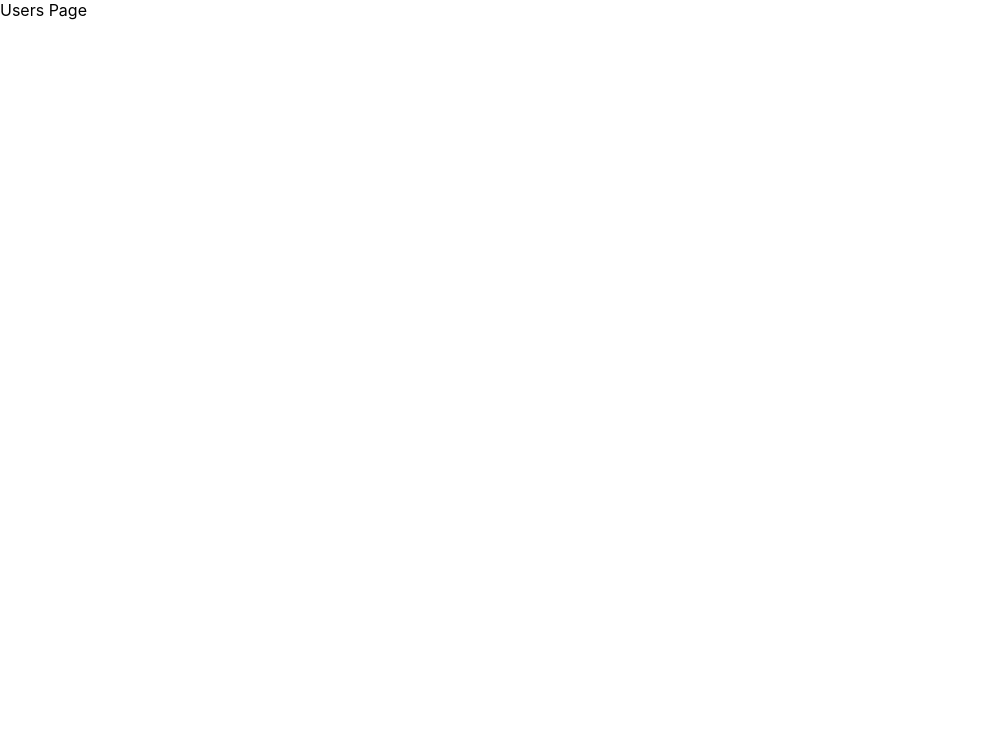
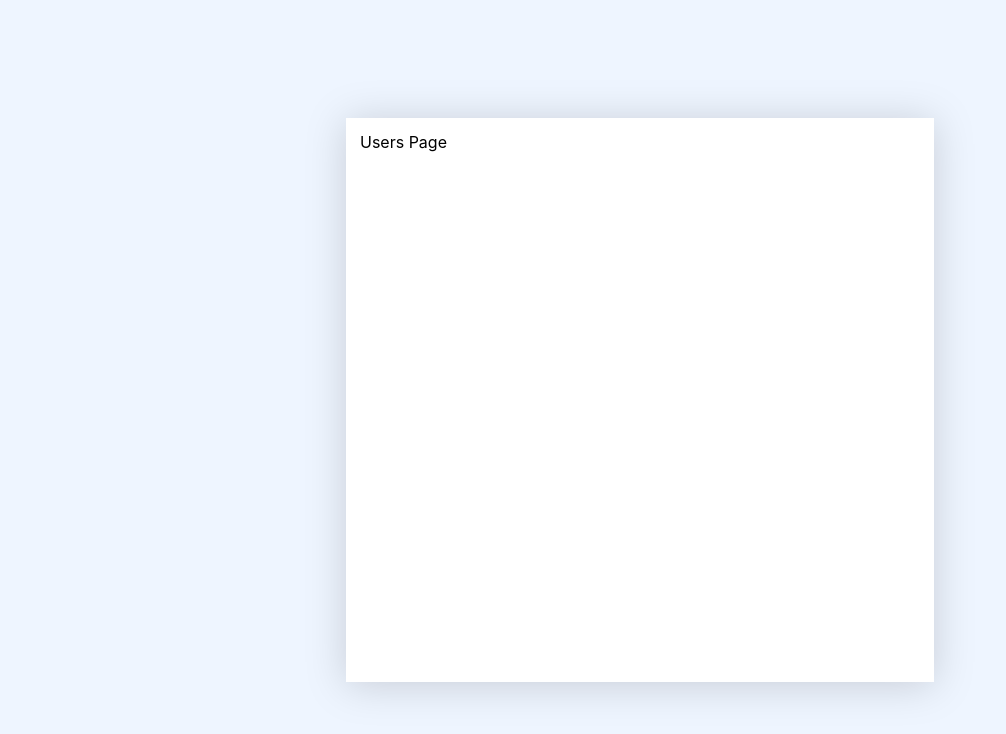
Before and after one commit to cedw032/chat-test, a React (Create React App) app: page /users in a window 1280 px wide. Shown: the top 734 px of the page, without its empty margins (0-1006 px from the left). Built offline with nearby package versions, Linux system fonts and the light colour scheme; the HTML template or start-up script is replaced by a standard one.

Commit message:
add centered content layout

```diff
--- /dev/null
+++ b/src/config/palette.ts
@@ -0,0 +1,7 @@
+const palette = {
+  bodyBackground: '#EEF5FF',
+  contentBackground: '#FFFFFF',
+  shadowColor: '#00000029',
+} as const
+
+export default palette
--- /dev/null
+++ b/src/layout/CenteredContent.tsx
@@ -0,0 +1,33 @@
+import palette from '../config/palette'
+
+type CenteredContentProps = {
+  children: JSX.Element
+}
+
+const backgroundStyle = {
+  position: 'fixed',
+  top: 0,
+  left: 0,
+  height: '100%',
+  width: '100%',
+  backgroundColor: palette.bodyBackground,
+  display: 'flex',
+  justifyContent: 'center',
+  alignItems: 'center',
+} as const
+
+const contentStyle = {
+  backgroundColor: palette.contentBackground,
+  width: 560,
+  height: 536,
+  filter: `drop-shadow(0px 3px 20px ${palette.shadowColor}`,
+  padding: 14,
+} as const
+
+export default function CenteredContent({ children }: CenteredContentProps) {
+  return (
+    <div style={backgroundStyle}>
+      <div style={contentStyle}>{children}</div>
+    </div>
+  )
+}
--- a/src/pages/ChatPage.tsx
+++ b/src/pages/ChatPage.tsx
@@ -1,3 +1,9 @@
+import CenteredContent from '../layout/CenteredContent'
+
 export default function ChatPage() {
-    return <>Chat Page</>
+  return (
+    <CenteredContent>
+      <>Chat Page</>
+    </CenteredContent>
+  )
 }
--- a/src/pages/NotFoundPage.tsx
+++ b/src/pages/NotFoundPage.tsx
@@ -1,3 +1,9 @@
+import CenteredContent from '../layout/CenteredContent'
+
 export default function NotFoundPage() {
-    return <>Page not found</>
+  return (
+    <CenteredContent>
+      <>Page not found</>
+    </CenteredContent>
+  )
 }
--- a/src/pages/UsersPage.tsx
+++ b/src/pages/UsersPage.tsx
@@ -1,3 +1,9 @@
+import CenteredContent from '../layout/CenteredContent'
+
 export default function UsersPage() {
-  return <>Users Page</>
+  return (
+    <CenteredContent>
+      <>Users Page</>
+    </CenteredContent>
+  )
 }
```
